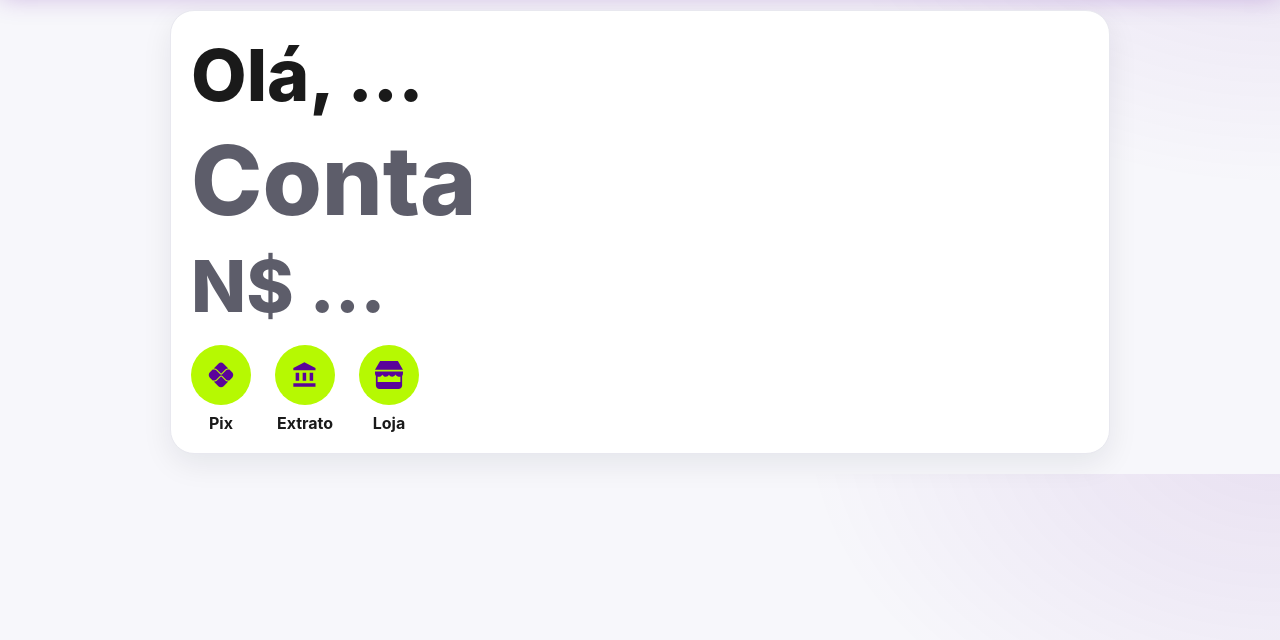
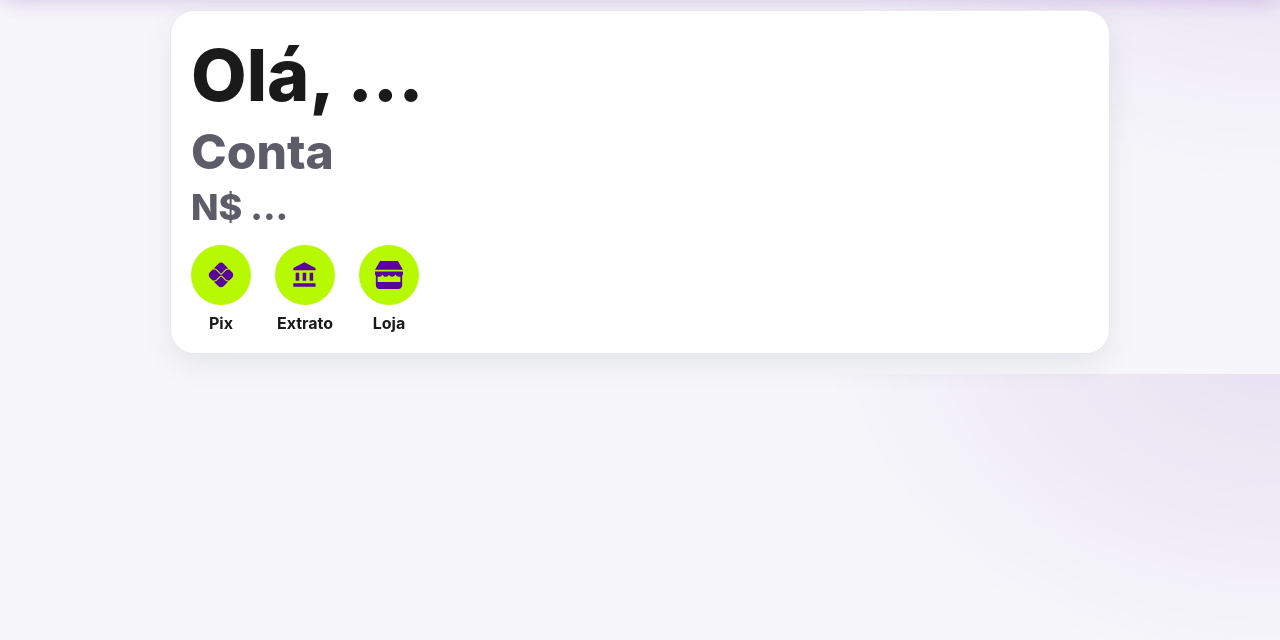
Before and after one commit to corkybrasil-cmyk/bankofneon, a plain HTML site: page dashboard.html in a window 1280 px wide. Shown: the part 114-754 px from the top of the page. Drawn offline with Linux system fonts and the light colour scheme; no server answers.

Commit message:
earlfaer

```diff
--- a/dashboard.html
+++ b/dashboard.html
@@ -45,8 +45,8 @@
     /* Novo bloco de cabeçalho do cartão */
     .header-block { display: flex; flex-direction: column; gap: 4px; margin-bottom: 8px; }
     .greeting { font-size: 72px; font-weight: 800; }
-    .account-label { font-size: 96px; color: var(--muted); font-weight: 800; }
-    .balance { font-size: 72px; color: var(--muted); font-weight: 800; }
+    .account-label { font-size: 48px; color: var(--muted); font-weight: 800; }
+    .balance { font-size: 36px; color: var(--muted); font-weight: 800; }
   </style>
 </head>
 <body>
```
